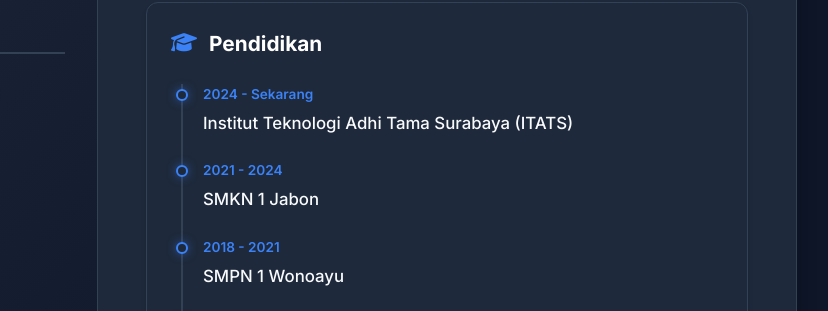
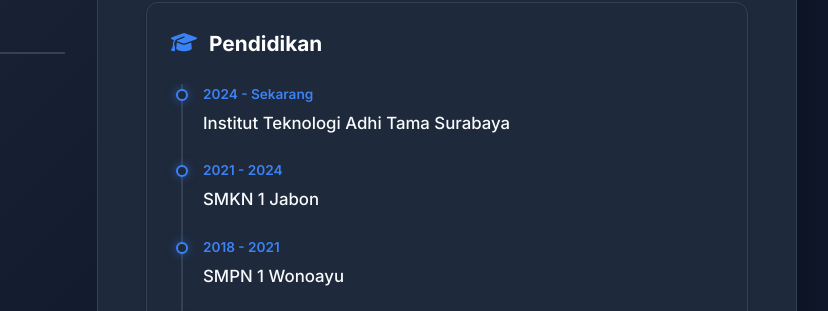
Before and after one commit to WanX123/Pemrograman-Web, a plain HTML site: page index.html in a window 1280 px wide. Shown: the part 434-745 px from the top of the page, 343-1171 px from the left. Drawn offline with Linux system fonts and the light colour scheme.

Commit message:
style: update icon, teks  & tampilan

```diff
--- a/index.html
+++ b/index.html
@@ -100,7 +100,7 @@
               <div class="timeline-dot"></div>
               <div class="timeline-date">2024 - Sekarang</div>
               <div class="timeline-content">
-                <h3>Institut Teknologi Adhi Tama Surabaya (ITATS)</h3>
+                <h3>Institut Teknologi Adhi Tama Surabaya</h3>
               </div>
             </div>
             <div class="timeline-item">
```
